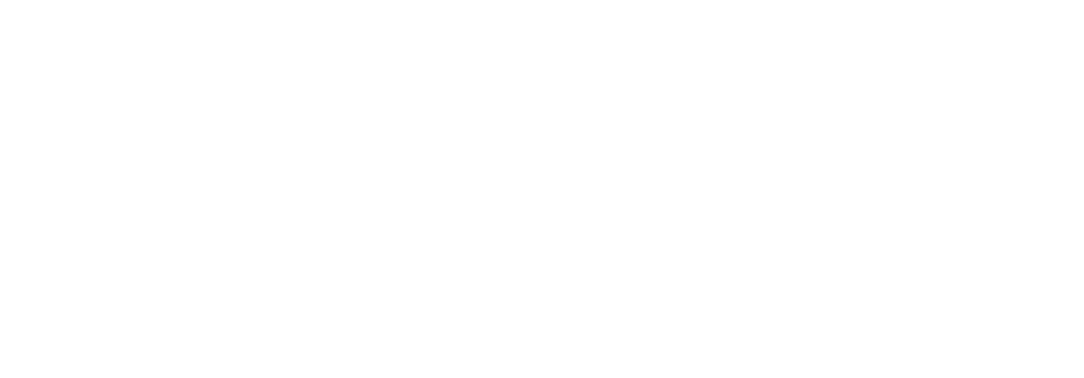
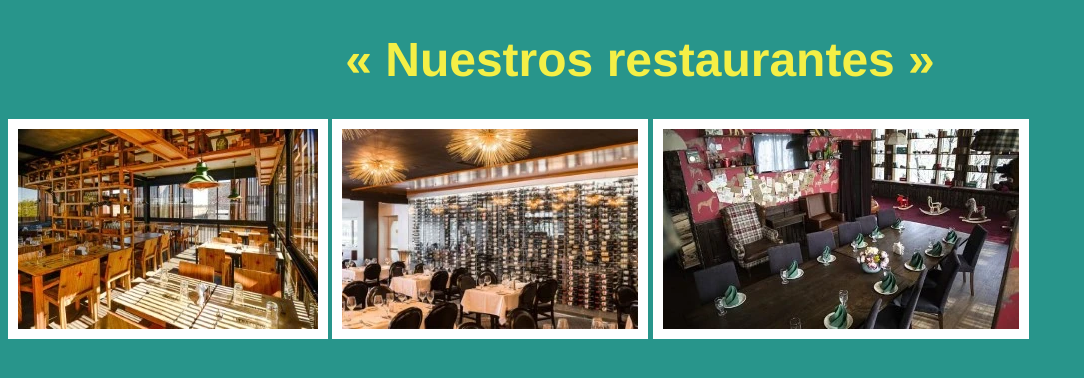
Before and after one commit to po1son3/desafio-03-restaurant, a website built with Vite: page index.html in a window 1280 px wide. Shown: the whole page, without its empty margins (0-1084 px from the left). Built offline with nearby package versions, Linux system fonts and the light colour scheme.

Commit message:
agrego-3-imgs-body-h1

```diff
--- a/index.html
+++ b/index.html
@@ -7,8 +7,11 @@
   </head>
   <body>
 
+    <h1>« Nuestros restaurantes »</h1>
 
-
+    <img src="public/images/barcelona.webp" alt="">
+    <img src="public/images/buenos-aires.webp" alt="">
+    <img src="public/images/madrid.webp" alt="">
 
     <script type="module" src="/main.js"></script>
   </body>
--- a/style.css
+++ b/style.css
@@ -0,0 +1,14 @@
+body {
+font-family: 'Franklin Gothic Medium', 'Arial Narrow', Arial, sans-serif;
+background-color: rgb(40, 149, 139);
+}
+
+h1 {
+    text-align: center;
+    color: rgb(244, 239, 70);
+    font-size: 48px;
+}
+
+img {
+    border: 10px solid white;
+}
```
